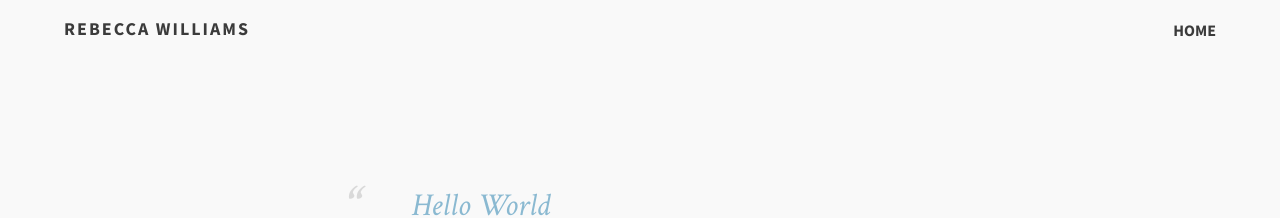
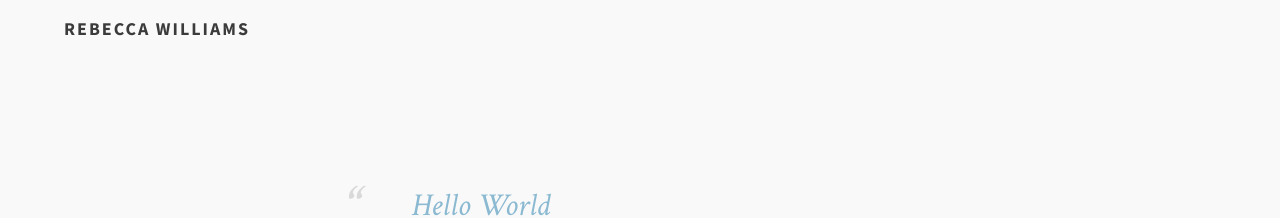
Before and after one commit to rebeccawilliams/rebeccawilliams.us, a Jekyll site: the page built from index.md, in a window 1280 px wide. Shown: the top 218 px of the page. Built offline with Jekyll 4.4.1, drawn with Linux system fonts in a browser that asks for light colours.

Commit message:
Update head-dark.html

```diff
--- a/_includes/head-dark.html
+++ b/_includes/head-dark.html
@@ -58,9 +58,6 @@
         <a href="#nav" class="menu"><span class='icons'>☰</span></a>
         <nav role="navigation">
           <ul>
-            <li>
-              <a href="/" title="{{ site.title }}">Home</a>
-            </li>
 
             {% for link in site.links %}
                 <li><a href="{% if link.external %}{{ link.url }}{% else %}{{ site.url }}{{ link.url }}{% endif %}" {% if link.external %}target="_blank"{% endif %}>{{ link.title }}</a></li>
```
